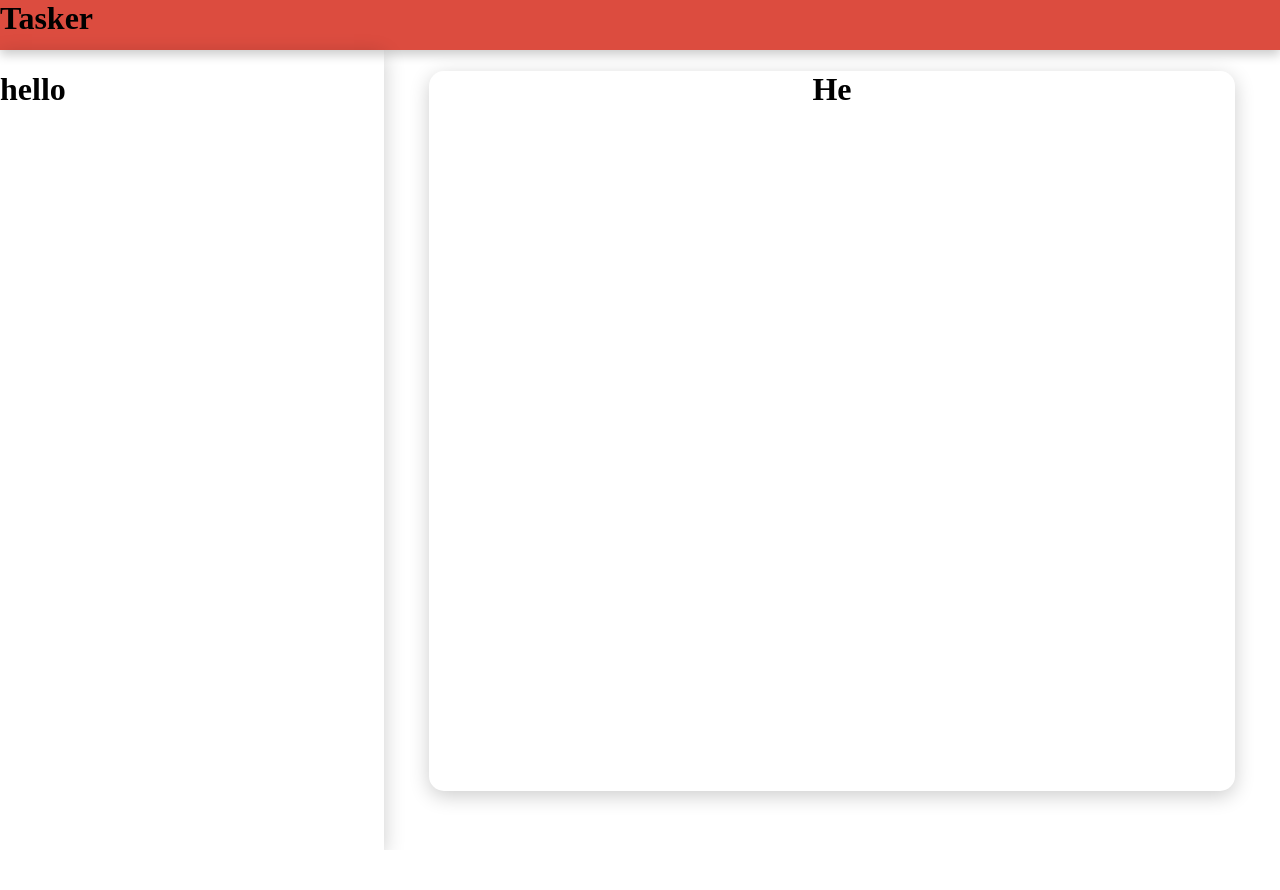
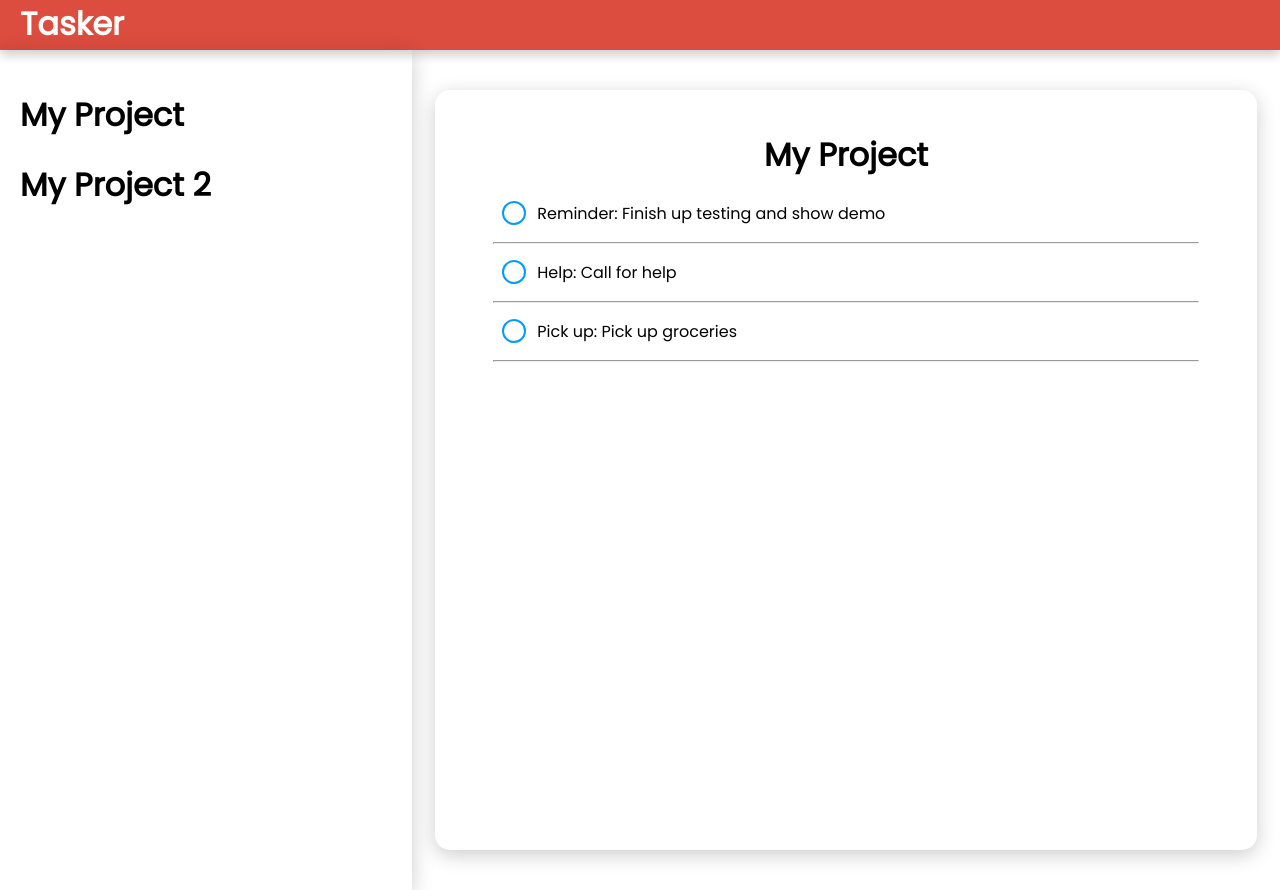
Before and after one commit to cpshim/todo-list-webapp, a website built with webpack: page dist/index.html in a window 1280 px wide. Before the commit the page ends 850 px from the top, so only its background shows below. Built offline with nearby package versions, Linux system fonts and the light colour scheme.

Commit message:
Created modules for displaying tasks and projects. Tasks are displayed like a list and  have a checkbox and their information. Also, changed font and added strikethrough animation on check.

```diff
--- /dev/null
+++ b/src/displayProjects.js
@@ -0,0 +1,13 @@
+function renderProjects(projects){
+    const projectArea = document.querySelector('#projects');
+
+    for (let i = 0; i < projects.projectList.length; i++){
+        const name = document.createElement('h1');
+
+        name.textContent = projects.projectList[i].name;
+
+        projectArea.appendChild(name);
+    }
+}
+
+export default renderProjects;
--- /dev/null
+++ b/src/displayTasks.js
@@ -0,0 +1,42 @@
+function renderTasks(project){
+    const taskArea = document.querySelector('#task');
+    const projectTitle = document.createElement('h1');
+    projectTitle.classList.add('project-title');
+    projectTitle.textContent = project.name;
+
+    taskArea.appendChild(projectTitle);
+
+    for (let i = 0; i < project.taskList.length; i++){
+        const taskDiv = document.createElement('div');
+        taskDiv.classList.add('task-div');
+        const taskInfo = document.createElement('p');
+        taskInfo.classList.add('task-info');
+        const line = document.createElement('hr');
+
+        const label = document.createElement('label');
+        label.classList.add('check-container');
+
+        const check = document.createElement("input");
+        check.classList.add('check');
+        check.setAttribute("type", "checkbox");
+
+        check.addEventListener('click', () => {
+            taskInfo.classList.add('strike');
+            checkCustom.setAttribute('style', 'background-color: #009BFF');
+        });
+
+        const checkCustom = document.createElement("span");
+        checkCustom.classList.add('check-custom');
+        taskInfo.textContent = `${project.taskList[i].title}: ${project.taskList[i].description}`;
+
+        label.appendChild(check);
+        label.appendChild(checkCustom);
+        taskDiv.appendChild(label);
+        taskDiv.appendChild(taskInfo);
+        taskArea.appendChild(taskDiv);
+        taskArea.appendChild(line);
+    }
+
+}
+
+export default renderTasks;
--- a/src/index.js
+++ b/src/index.js
@@ -1,10 +1,28 @@
 import Task from "./task";
 import Project from "./project";
+import "./displayTasks"
 import "./style.css";
+import renderTasks from "./displayTasks";
+import renderProjects from "./displayProjects";
+import ProjectList from "./projectList";
 
-const test = new Task("TEST", "THIS is a test", 25, "high");
-const tasks = new Project("List");
-tasks.addTask(test);
+const test = new Task("Reminder", "Finish up testing and show demo", 25, "high");
+const test2 = new Task("Help", "Call for help", 1, "low");
+const test3 = new Task("Pick up", "Pick up groceries", 30, "high");
+const project = new Project("My Project");
+const project2 = new Project("My Project 2");
+const projectList = new ProjectList();
+project.addTask(test);
+project.addTask(test2);
+project.addTask(test3);
+projectList.addProject(project);
+projectList.addProject(project2);
+
 
 console.log(test);
-console.log(tasks);
+console.log(project.taskList);
+console.log(project.taskList[1].title);
+console.log(projectList.projectList[0].name);
+
+renderTasks(project);
+renderProjects(projectList);
--- a/src/project.js
+++ b/src/project.js
@@ -1,15 +1,15 @@
 class Project{
     constructor(name){
         this.name = name;
-        this.list = [];
+        this.taskList = [];
     }
 
     addTask(task){
-        this.list.push(task);
+        this.taskList.push(task);
     }
 
     removeTask(index){
-        this.list.splice(index, 1);
+        this.taskList.splice(index, 1);
     }
 }
 
--- /dev/null
+++ b/src/projectList.js
@@ -0,0 +1,17 @@
+import Project from "./project";
+
+class ProjectList{
+    constructor(){
+        this.projectList = [];
+    }
+
+    addProject(project){
+        this.projectList.push(project);
+    }
+
+    removeProject(index){
+        this.projectList.splice(index, 1);
+    }
+}
+
+export default ProjectList;
--- a/src/style.css
+++ b/src/style.css
@@ -1,20 +1,26 @@
 body{
     margin: 0;
+}
+
+hr{
+    width: 90%;
 }
 
 #content{
     display: flex;
     height: 100vh;
     flex-direction: row;
+    font-family: 'Poppins', sans-serif;
 }
 
 #projects{
     width: 30%;
     height: 100%;
+    padding: 20px;
     box-shadow: 0px 5px 20px rgba(0, 0, 0, 0.2);
 }
 
-#task-area{
+#background-area{
     width: 70%;
     height: 100%;
     text-align: center;
@@ -22,6 +28,8 @@ body{
 
 #task{
     margin: auto;
+    margin-top: 40px;
+    padding: 20px;
     width: 90%;
     height: 90%;
     box-shadow: 0px 5px 20px rgba(0, 0, 0, 0.2);
@@ -37,5 +45,91 @@ body{
 
 #nav-title{
     margin: 0;
-    color: black;
+    color: white;
+    font-family: 'Poppins', sans-serif;
+    padding-left: 20px;
 }
+
+.task-div{
+    margin: auto;
+    width: 88%;
+}
+
+.check-container{
+    float: left;
+}
+
+.check{
+    position: absolute;
+    opacity: 0;
+    cursor: pointer;
+}
+
+.check-custom{
+    position: absolute;
+    background-color: transparent;
+    border-radius: 50%;
+    border: 2px solid #009BFF;
+    width: 20px;
+    height: 20px;
+}
+
+.check-custom::after{
+    position: absolute;
+    content: "";
+    border: solid black;
+    border-width: 0 3px 3px 0;
+    -webkit-transform: rotate(0deg) scale(0);
+    -ms-transform: rotate(0deg) scale(0);
+    transform: rotate(0deg) scale(0);
+    opacity:1;
+}
+
+.check:checked ~ .check-custom::after {
+    -webkit-transform: rotate(45deg) scale(1);
+    -ms-transform: rotate(45deg) scale(1);
+    transform: rotate(45deg) scale(1);
+    left: 6px;
+    opacity:1;
+    width: 6px;
+    height: 12px;
+    border: solid white;
+    border-width: 0 2px 2px 0;
+    background-color: transparent;
+    border-radius: 0;
+  }
+
+.task-info{
+    text-align: left;
+    padding-left: 35px;
+    font-family: 'Poppins', sans-serif;
+}
+
+.strike {
+    position: relative;
+}
+
+.strike::after {
+    content: ' ';
+    position: absolute;
+    margin-left: 35px;
+    top: 50%;
+    left: 0;
+    width: 100%;
+    height: 1px;
+    background: black;
+    animation-name: strike;
+    animation-duration: 1s;
+    animation-timing-function: ease-out;
+    animation-iteration-count: 1;
+    animation-fill-mode: forwards;
+}
+
+@keyframes strike{
+    0%   {
+        width : 0;
+    }
+    100% {
+        width: 90%;
+    }
+}
```
Also changed, not shown: dist/index.html, dist/main.js.
